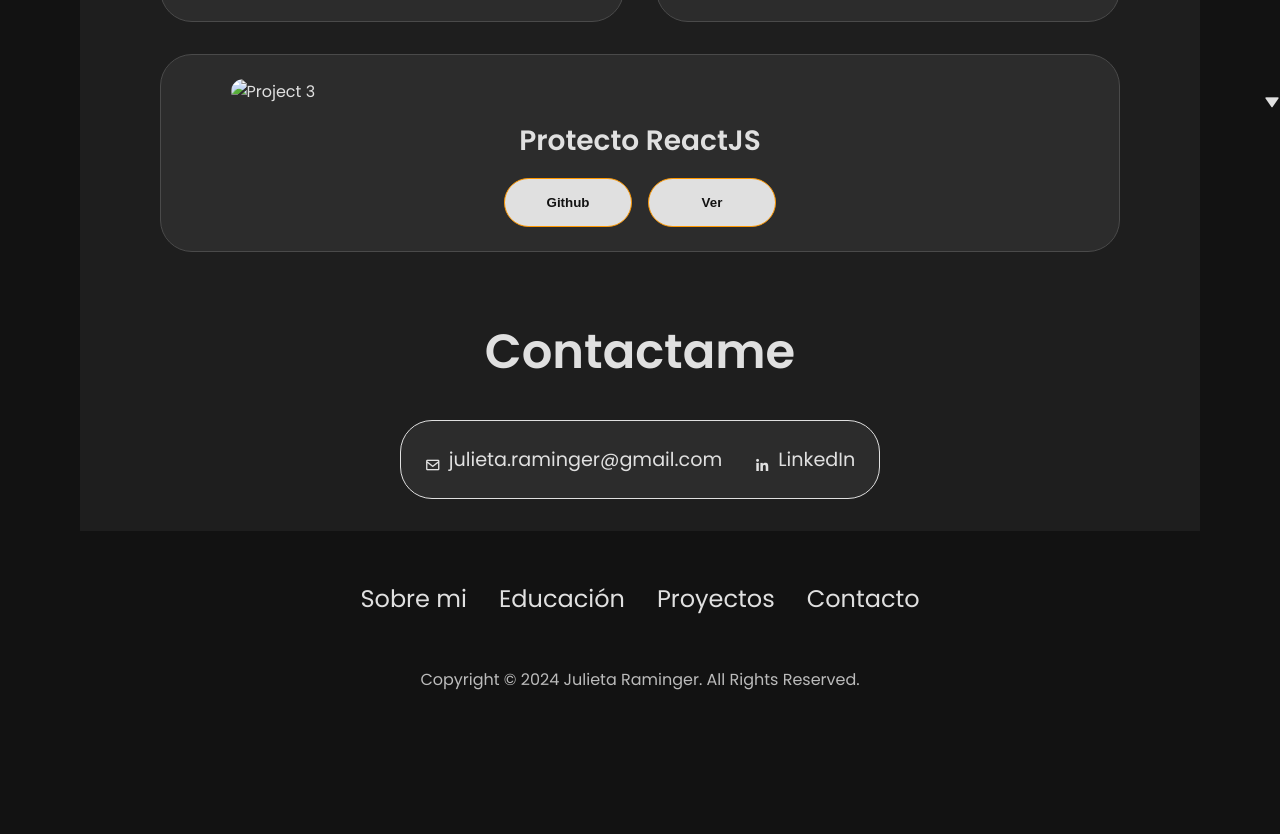
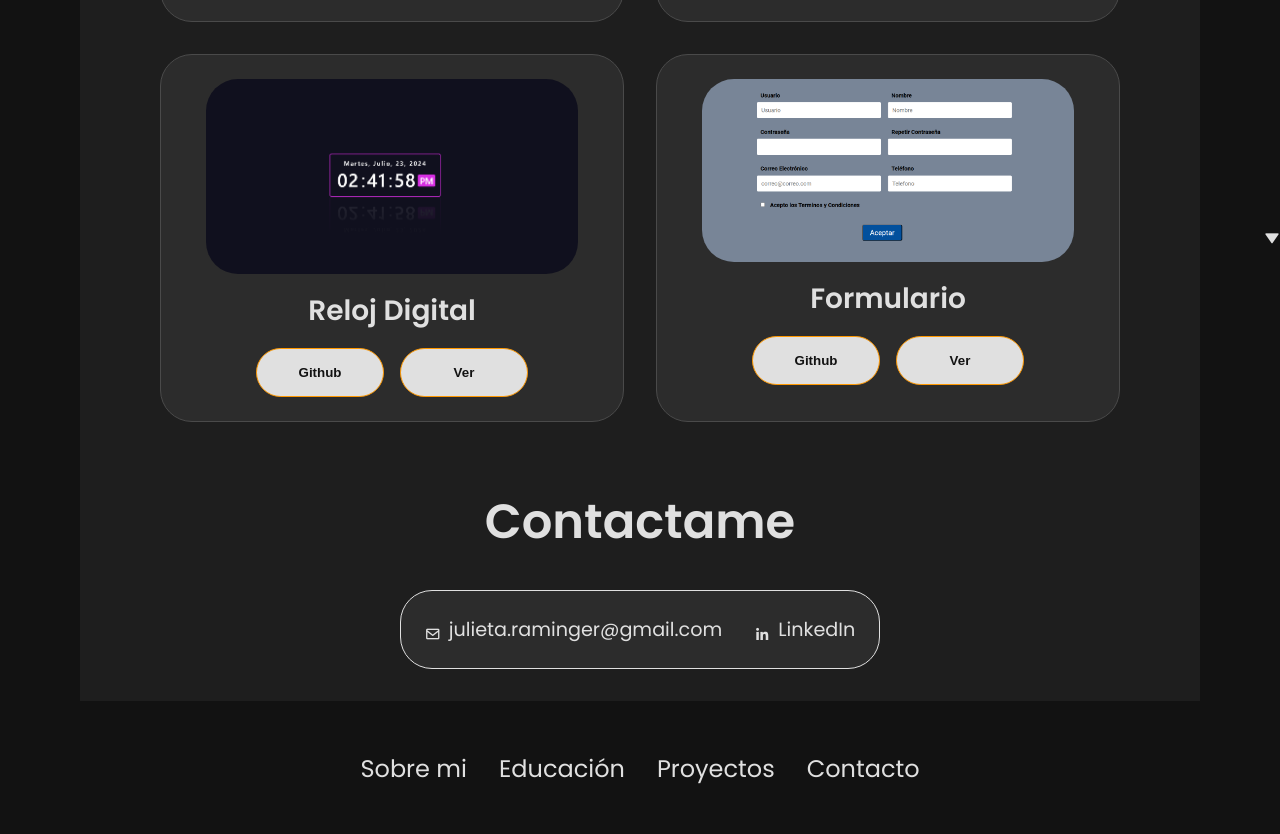
Before and after one commit to JulietaRaminger/portfolio-JulietaRaminger, a plain HTML site: page index.html in a window 1280 px wide. Shown: the part 2896-3730 px from the top of the page. Before the commit the page ends 3635 px from the top, so only its background shows below. Drawn offline with nearby package versions, Linux system fonts and the light colour scheme.

Commit message:
Agregando proyectos

```diff
--- a/index.html
+++ b/index.html
@@ -230,12 +230,27 @@
                 </div>
                 <div class="details-container color-container">
                     <div class="article-container">
-                        <img src="./assets/project-3.png" alt="Project 3" class="project-img" />
+                        <img src="./assets/images/Reloj.png" alt="Project 3" class="project-img" />
                     </div>
-                    <h2 class="experience-sub-title project-title">Protecto ReactJS</h2>
+                    <h2 class="experience-sub-title project-title">Reloj Digital</h2>
                     <div class="btn-container">
                         <button class="btn btn-color-2 project-btn"
-                            onclick="location.href='https://github.com/JulietaRaminger/Proyecto-ReactJS-JulietaRaminger'">
+                            onclick="location.href='https://github.com/JulietaRaminger/RelojDigital'">
+                            Github
+                        </button>
+                        <button class="btn btn-color-2 project-btn" onclick="location.href='https://github.com/'">
+                            Ver
+                        </button>
+                    </div>
+                </div>
+                <div class="details-container color-container">
+                    <div class="article-container">
+                        <img src="./assets/images/Formulario.png" alt="Project 3" class="project-img" />
+                    </div>
+                    <h2 class="experience-sub-title project-title">Formulario</h2>
+                    <div class="btn-container">
+                        <button class="btn btn-color-2 project-btn"
+                            onclick="location.href='https://github.com/JulietaRaminger/formulario-JulietaRaminger'">
                             Github
                         </button>
                         <button class="btn btn-color-2 project-btn" onclick="location.href='https://github.com/'">
--- a/script.js
+++ b/script.js
@@ -1,11 +1,10 @@
+  // Función para alternar el menú hamburguesa
 function toggleMenu() {
     const menu = document.querySelector(".menu-links");
     const icon = document.querySelector(".hamburger-icon");
     menu.classList.toggle("open");
     icon.classList.toggle("open");
   }
-
-
 
 // Evento de envío de formulario
 document.querySelector('.contact-form').addEventListener('submit', function(event) {
```
Also changed, not shown: assets/images/Formulario.png (added), assets/images/Reloj.png (added).
